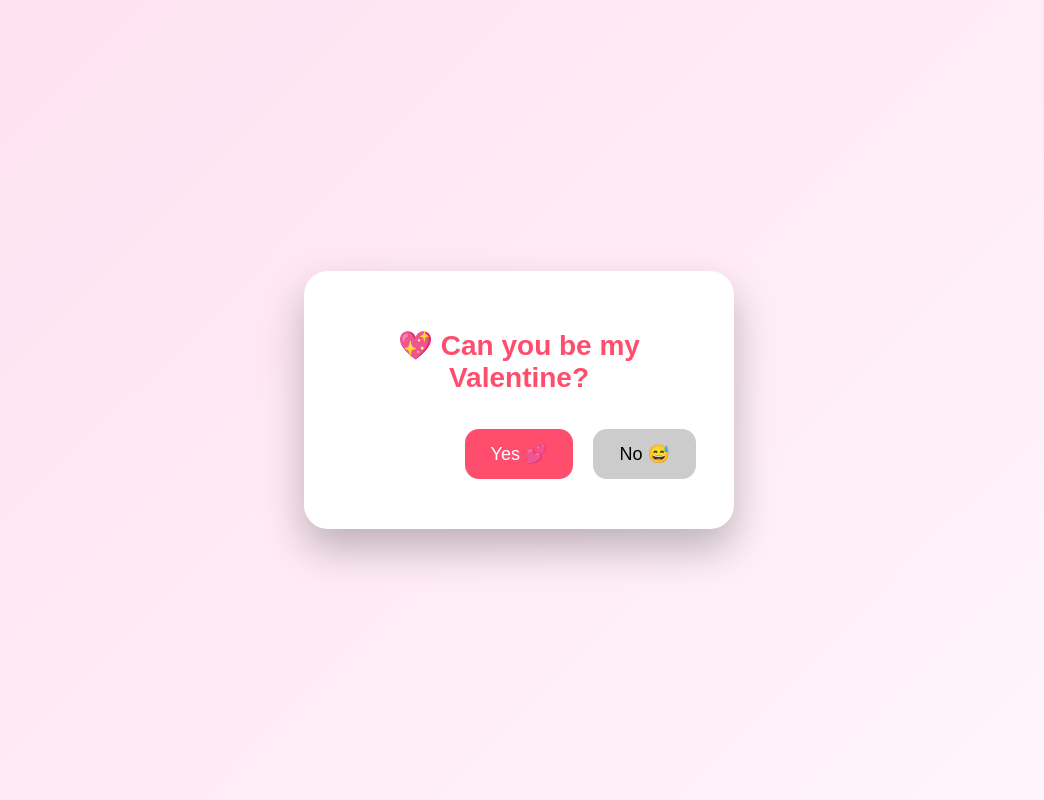
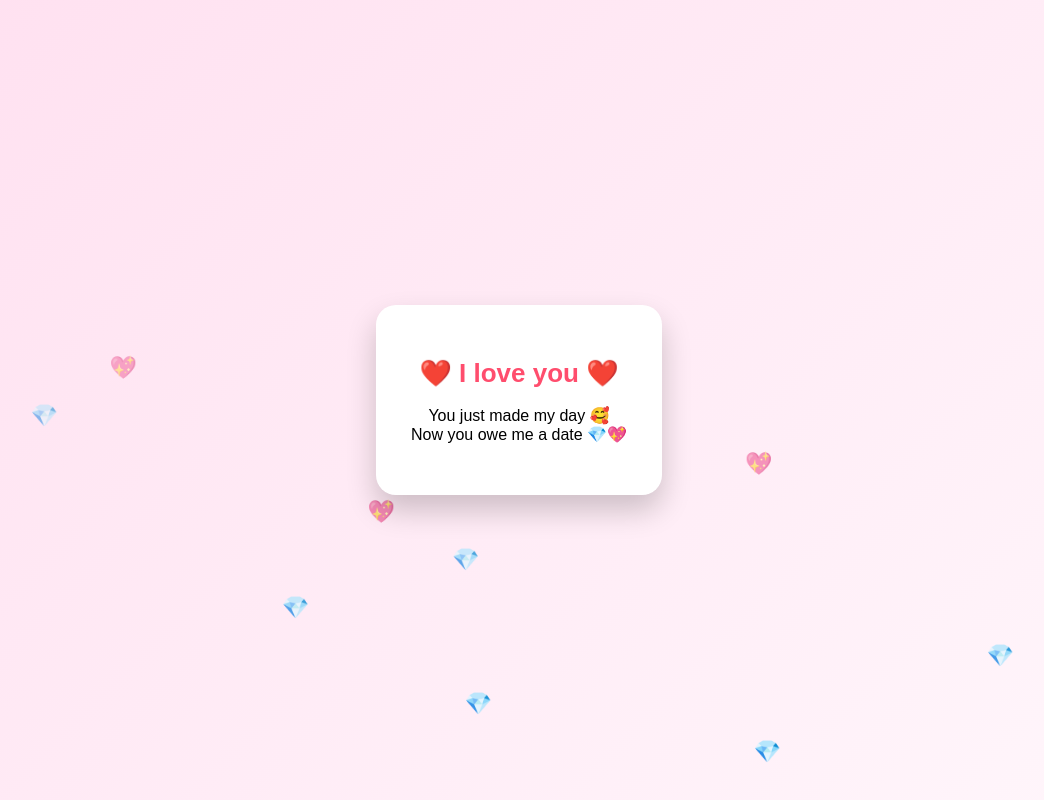
Before and after one commit to polzab2881/job-hunt-notes-2024-demo-page, a plain HTML site: page index.html in a window 1280 px wide. Both pictures are taken after a click on the button "Yes 💕". Shown: the whole page, without its empty margins (121-1165 px from the left). Drawn offline with Linux system fonts and the light colour scheme.

Commit message:
Update index.html

```diff
--- a/index.html
+++ b/index.html
@@ -3,7 +3,6 @@
 <head>
   <meta charset="UTF-8">
   <title>Hey 😊</title>
-
   <style>
     body {
       height: 100vh;
@@ -17,37 +16,30 @@
     }
 
     .box {
-    width: 85%;
-    max-width: 380px;
       background: white;
-    padding: 40px 25px;
-    border-radius: 24px;
+      padding: 35px;
+      border-radius: 20px;
       text-align: center;
-    box-shadow: 0 20px 40px rgba(0,0,0,0.25);
-    animation: popIn 0.5s ease;
-    z-index: 5;
+      box-shadow: 0 15px 30px rgba(0,0,0,0.2);
+      animation: pop 0.6s ease;
+      z-index: 2;
     }
 
-  @keyframes popIn {
-    from { transform: scale(0.6); opacity: 0; }
-    to { transform: scale(1); opacity: 1; }
+    @keyframes pop {
+      0% { transform: scale(0.7); }
+      100% { transform: scale(1); }
     }
 
     h1 {
       color: #ff4d6d;
-    font-size: 28px;
-    margin-bottom: 25px;
-  }
-
-  p {
-    font-size: 18px;
+      font-size: 26px;
     }
 
     button {
-    padding: 14px 26px;
+      padding: 12px 24px;
       font-size: 18px;
       border: none;
-    border-radius: 14px;
+      border-radius: 12px;
       margin: 10px;
       cursor: pointer;
       transition: transform 0.2s;
@@ -63,47 +55,75 @@
       position: absolute;
     }
 
-  .confetti {
+    .float {
       position: absolute;
+      animation: floatUp 5s linear;
       font-size: 22px;
-    animation: fall 3.5s linear forwards;
       pointer-events: none;
     }
 
-  @keyframes fall {
-    0% { transform: translateY(-50px) rotate(0deg); opacity: 1; }
-    100% { transform: translateY(100vh) rotate(360deg); opacity: 0; }
+    @keyframes floatUp {
+      0% { transform: translateY(0); opacity: 1; }
+      100% { transform: translateY(-800px); opacity: 0; }
     }
   </style>
 </head>
-
 <body>
 
   <div class="box" id="question">
     <h1>💖 Can you be my Valentine?</h1>
-  <button id="yes">Yes 💕</button>
-  <button id="no">No 😅</button>
+    <button id="yes" onclick="yesClicked()">Yes 💕</button>
+    <button id="no" onmouseover="moveNo()">No 😅</button>
   </div>
 
-<!-- AUDIO (mobile-safe) -->
-<audio id="yesSound" preload="auto">
-  <source src="https://www.soundjay.com/human/sounds/applause-01.mp3">
-</audio>
-
-<audio id="noSound" preload="auto">
+  <!-- Sounds -->
+  <audio id="noSound">
     <source src="https://www.myinstants.com/media/sounds/cartoon-slip.mp3">
   </audio>
 
+  <audio id="yesMusic">
+    <source src="https://www.bensound.com/bensound-music/bensound-love.mp3">
+  </audio>
+
   <script>
+    let yesScale = 1;
+
+    function moveNo() {
       const noBtn = document.getElementById("no");
       const yesBtn = document.getElementById("yes");
-  const yesSound = document.getElementById("yesSound");
-  const noSound = document.getElementById("noSound");
 
-  let yesScale = 1;
+      noBtn.style.left = Math.random() * (window.innerWidth - 120) + "px";
+      noBtn.style.top = Math.random() * (window.innerHeight - 60) + "px";
 
-  noBtn.addEventListener("touchstart", moveNo);
-  noBtn.addEventListener("mouseover", moveNo);
+      document.getElementById("noSound").play();
 
-  function moveNo() {
-    noBtn.style
+      yesScale += 0.15;
+      yesBtn.style.transform = `scale(${yesScale})`;
+    }
+
+    function yesClicked() {
+      document.getElementById("yesMusic").play();
+
+      document.body.innerHTML = `
+        <div class="box">
+          <h1>❤️ I love you ❤️</h1>
+          <p>You just made my day 🥰<br>
+          Now you owe me a date 💎💖</p>
+        </div>
+      `;
+    }
+
+    // floating hearts & gems
+    setInterval(() => {
+      const el = document.createElement("div");
+      el.className = "float";
+      el.innerHTML = Math.random() > 0.5 ? "💖" : "💎";
+      el.style.left = Math.random() * 100 + "vw";
+      el.style.bottom = "0px";
+      document.body.appendChild(el);
+      setTimeout(() => el.remove(), 5000);
+    }, 300);
+  </script>
+
+</body>
+</html>
```
Lines whose indentation alone changed are shown as unchanged.
